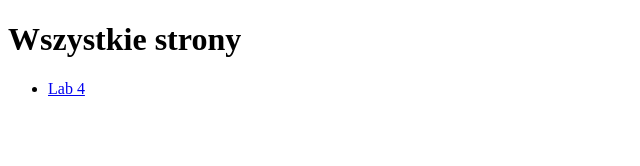
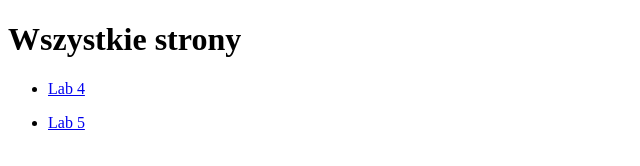
Before and after one commit to Aruiik/Page-for-Excercises, a plain HTML site: page index.html in a window 1280 px wide. Shown: the full height of the page, 0-640 px from the left. Drawn offline with Linux system fonts and the light colour scheme.

Commit message:
Mea culpa

```diff
--- a/index.html
+++ b/index.html
@@ -14,6 +14,10 @@
         <ul>
             <li><a href="Lab 4/Lab4.html">Lab 4</a></li>
         </ul>
+
+        <ul>
+            <li><a href="Lab5/Lab5.html">Lab 5</a></li>
+        </ul>
     </div>
 
 </body>
```
